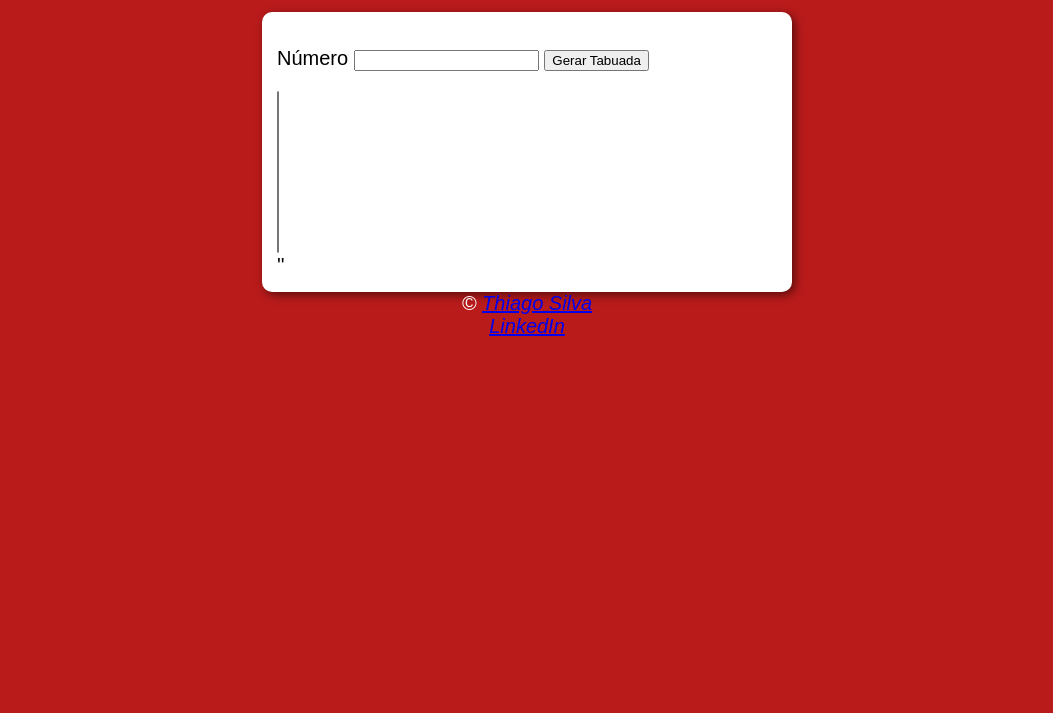
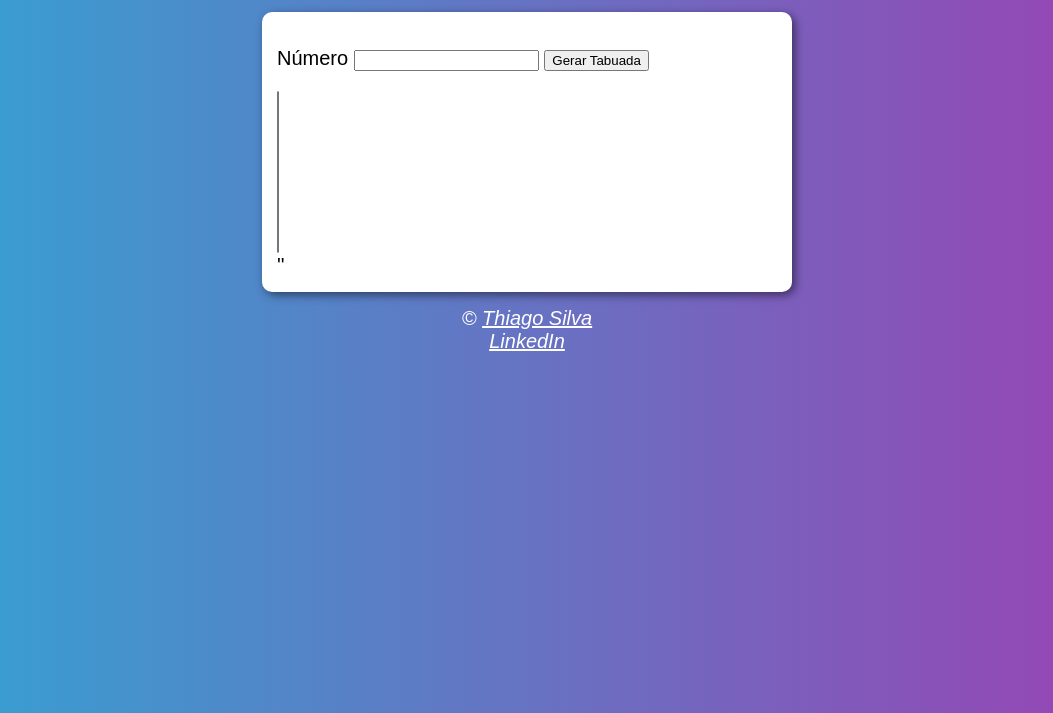
Before and after one commit to thiagosilvadf/projeto-tabuada, a plain HTML site: page index.html in a window 1280 px wide. Shown: the part 87-800 px from the top of the page, without its empty margins (113-1166 px from the left). Drawn offline with Linux system fonts and the light colour scheme.

Commit message:
Acrescentei a:hover e mudei a cor do Body

```diff
--- a/style.css
+++ b/style.css
@@ -1,11 +1,20 @@
 body {
-    background-color: rgb(185, 27, 27);
+    background: linear-gradient(to right, rgb(49, 165, 211), rgb(156, 64, 179));
     font: normal 15pt Arial;
 }
 
 header {
     color: white;
     text-align: center;
+
+}
+
+a {
+    color: white;
+}
+
+a:hover {
+    color: blue;
 }
 
 section {
@@ -21,4 +30,5 @@ footer {
     color: white;
     text-align: center;
     font-style: italic;
+    padding: 15px;
 }
```
